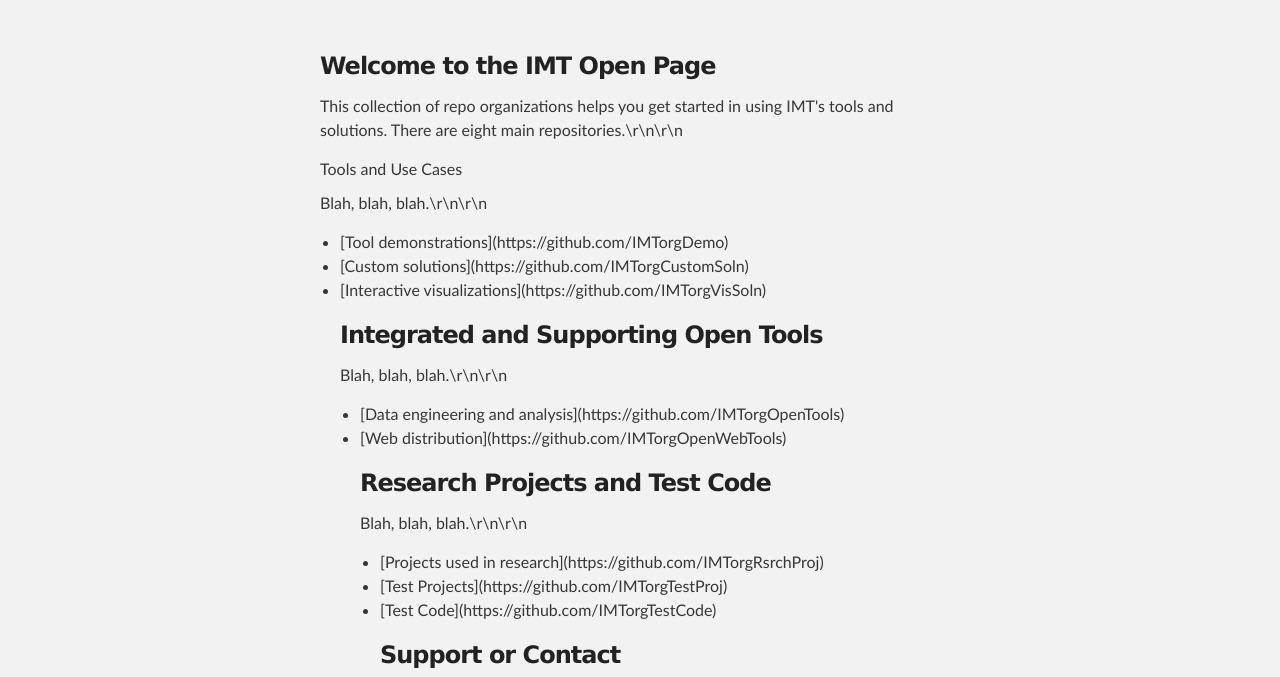
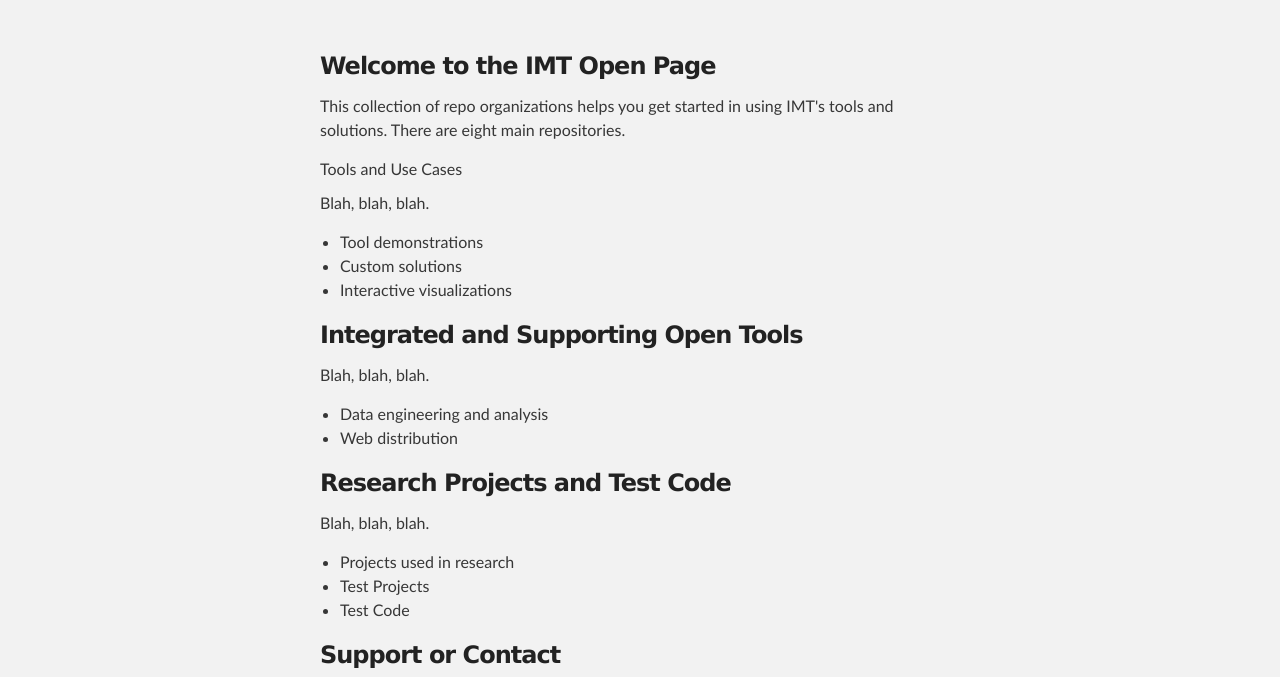
Before and after one commit to IMTorg/IMTorg.github.io, a plain HTML site: page index.html in a window 1280 px wide. Shown: the part 275-952 px from the top of the page. Drawn offline with Linux system fonts and the light colour scheme.

Commit message:
changed html

```diff
--- a/index.html
+++ b/index.html
@@ -30,35 +30,38 @@
 <h3>
 <a id="welcome-to-github-pages" class="anchor" href="#welcome-to-github-pages" aria-hidden="true"><span aria-hidden="true" class="octicon octicon-link"></span></a>Welcome to the IMT Open Page</h3>
 
-<p>This collection of repo organizations helps you get started in using IMT's tools and solutions.  There are eight main repositories.\r\n\r\n
+<p>This collection of repo organizations helps you get started in using IMT's tools and solutions.  There are eight main repositories.
 </p>
 
 <a id="welcome-to-github-pages" class="anchor" href="#welcome-to-github-pages" aria-hidden="true"><span aria-hidden="true" class="octicon octicon-link"></span></a>Tools and Use Cases</h3>
 
-<p>Blah, blah, blah.\r\n\r\n
+<p>Blah, blah, blah.
   <ul>
-    <li>[Tool demonstrations](https://github.com/IMTorgDemo) </li>
-    <li>[Custom solutions](https://github.com/IMTorgCustomSoln)</li>
-    <li>[Interactive visualizations](https://github.com/IMTorgVisSoln)</li>
+    <li><ahref="https://github.com/IMTorgDemo">Tool demonstrations</a> </li>
+    <li><ahref="https://github.com/IMTorgCustomSoln">Custom solutions</a> </li>
+    <li><ahref="https://github.com/IMTorgVisSoln">Interactive visualizations</a> </li>
+  </ul>
 </p>
 
 <h3>
 <a id="welcome-to-github-pages" class="anchor" href="#welcome-to-github-pages" aria-hidden="true"><span aria-hidden="true" class="octicon octicon-link"></span></a>Integrated and Supporting Open Tools</h3>
 
-<p>Blah, blah, blah.\r\n\r\n
+<p>Blah, blah, blah.
   <ul>
-    <li>[Data engineering and analysis](https://github.com/IMTorgOpenTools) </li>
-    <li>[Web distribution](https://github.com/IMTorgOpenWebTools)</li>
+    <li><ahref="https://github.com/IMTorgOpenTools">Data engineering and analysis</a> </li>
+    <li><ahref="https://github.com/IMTorgOpenWebTools">Web distribution</a> </li>
+  </ul>
 </p>
 
 <h3>
 <a id="welcome-to-github-pages" class="anchor" href="#welcome-to-github-pages" aria-hidden="true"><span aria-hidden="true" class="octicon octicon-link"></span></a>Research Projects and Test Code</h3>
 
-<p>Blah, blah, blah.\r\n\r\n
+<p>Blah, blah, blah.
   <ul>
-    <li>[Projects used in research](https://github.com/IMTorgRsrchProj) </li>
-    <li>[Test Projects](https://github.com/IMTorgTestProj)</li>
-    <li>[Test Code](https://github.com/IMTorgTestCode)</li>
+    <li><ahref="https://github.com/IMTorgRsrchProj">Projects used in research</a> </li>
+    <li><ahref="https://github.com/IMTorgTestProj">Test Projects</a> </li>
+    <li><ahref="https://github.com/IMTorgTestCode">Test Code</a> </li>
+  </ul>
 </p>
 
 
```
